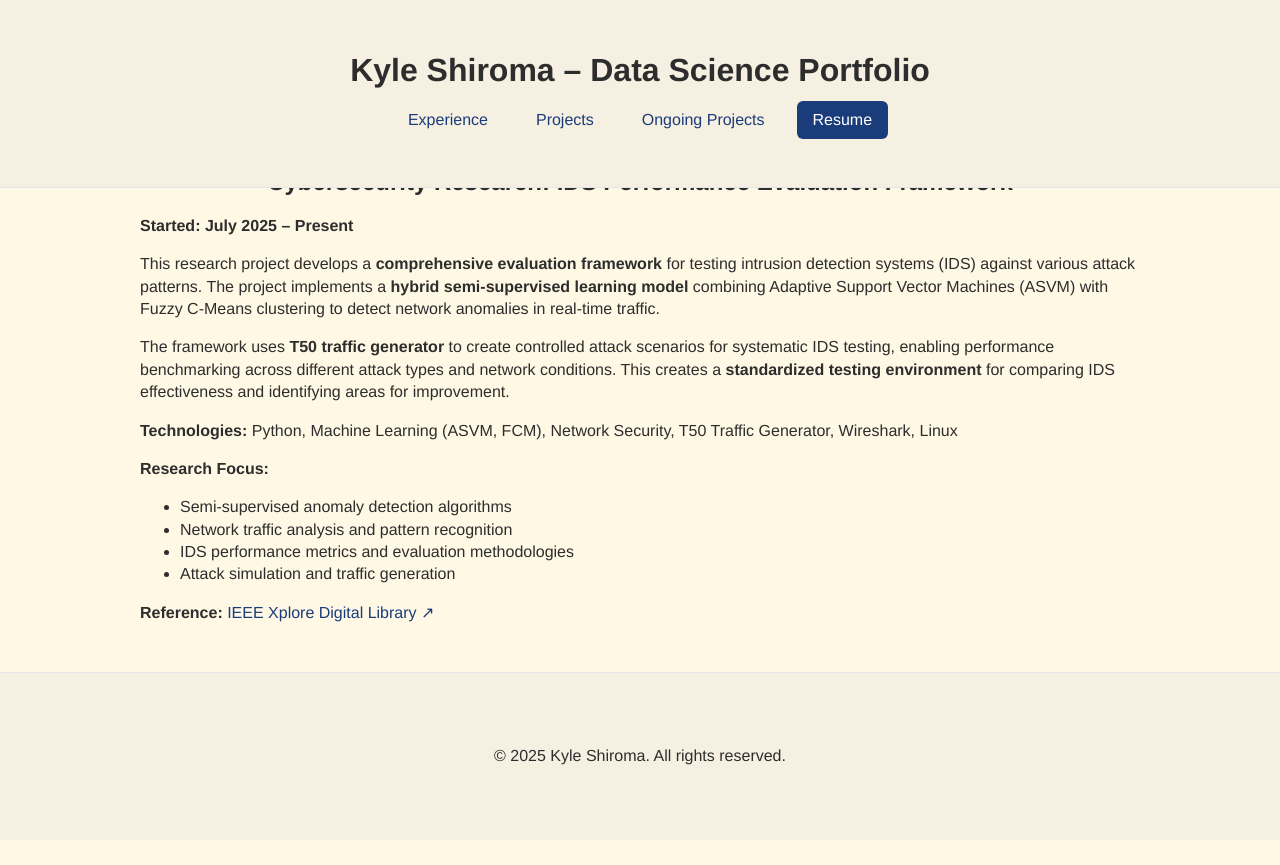
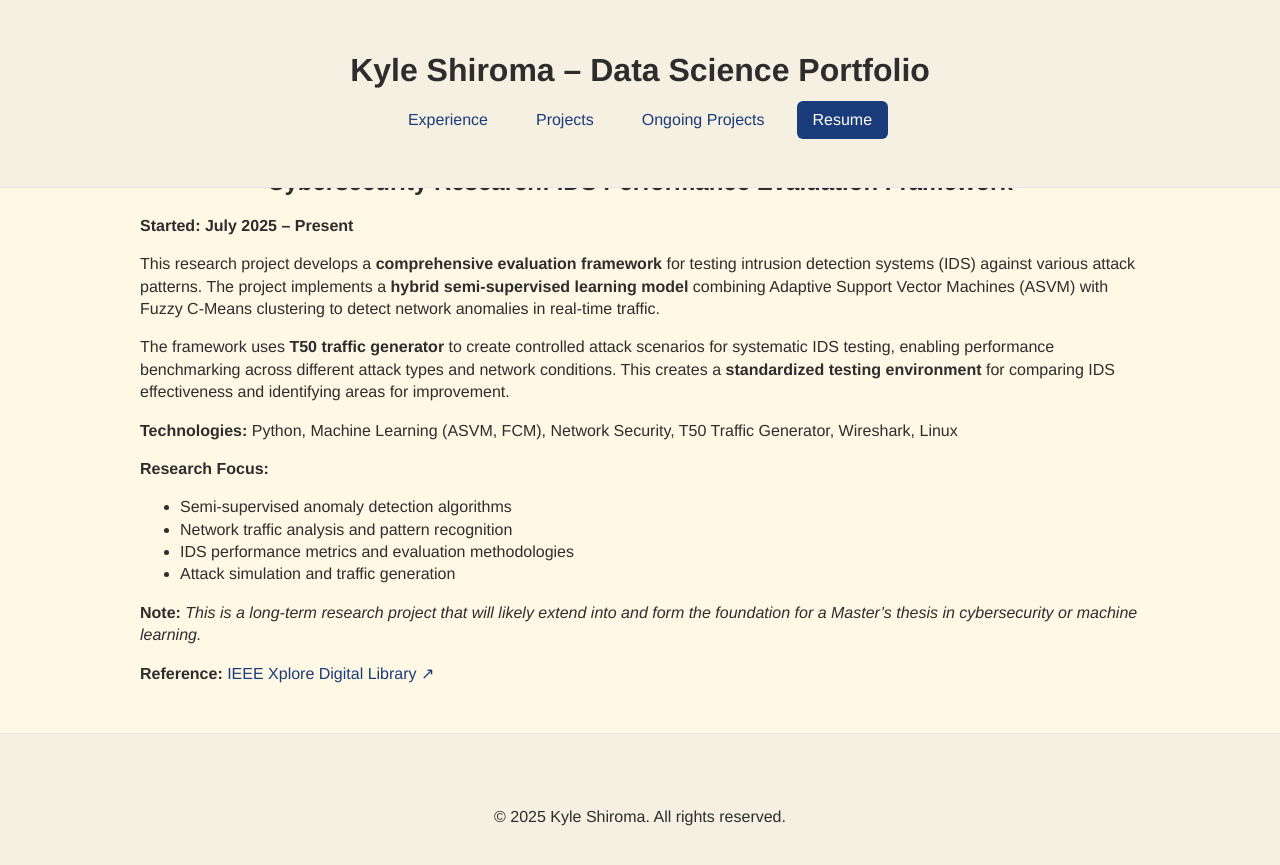
Before and after one commit to k-shiroma-code/k-shiroma-code.github.io, a Jekyll site: the page built from ongoing_projects.md, in a window 1280 px wide and 900 px high, scrolled down 1497 px. Shown: the top 865 px of the window. Built offline with Jekyll 4.4.1, drawn with Linux system fonts in a browser that asks for light colours; before the commit the page ends 2337 px from its top, so only the background shows below that.

Commit message:
Update ongoing_projects.md

```diff
--- a/ongoing_projects.md
+++ b/ongoing_projects.md
@@ -81,4 +81,6 @@ The framework uses **T50 traffic generator** to create controlled attack scenari
 - IDS performance metrics and evaluation methodologies
 - Attack simulation and traffic generation
 
+**Note:** *This is a long-term research project that will likely extend into and form the foundation for a Master's thesis in cybersecurity or machine learning.*
+
 **Reference:** [IEEE Xplore Digital Library ↗](https://ieeexplore.ieee.org/document/8058397/)
```
